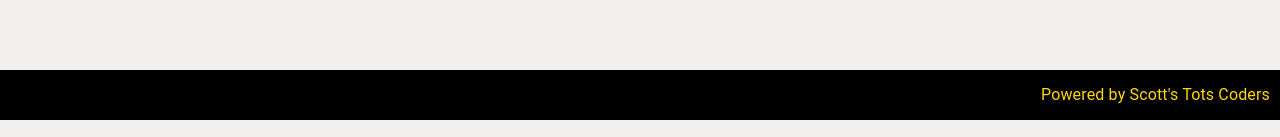
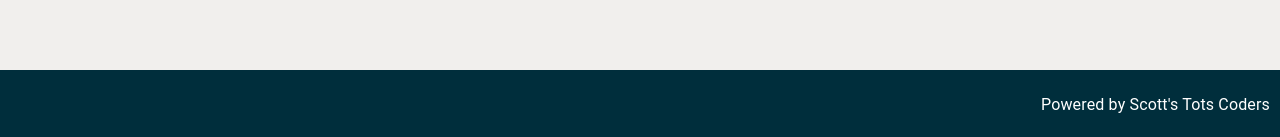
Before and after one commit to wzyndul/collabathon2024, a React (Vite) app in the folder frontend/: page / in a window 1280 px wide. Shown: the part 1434-1571 px from the top of the page. Built offline with nearby package versions, Linux system fonts and the light colour scheme; no server answers.

Commit message:
footer colors

```diff
--- a/frontend/src/components/Footer/Footer.css
+++ b/frontend/src/components/Footer/Footer.css
@@ -1,9 +1,9 @@
 .footer-container {
     display: flex;
-    background-color: black;
+    background-color: #002E3C;
     color: white;
     align-items: center;
     justify-content: end;
-    height: 50px;
+    height: 70px;
     padding: 10px;
 }
--- a/frontend/src/components/Footer/Footer.tsx
+++ b/frontend/src/components/Footer/Footer.tsx
@@ -4,7 +4,7 @@ import './Footer.css';
 export function Footer() {
   return (
     <div className='footer-container'>
-          <Typography variant="body1" color="#ffd700">
+          <Typography variant="body1">
               Powered by Scott's Tots Coders
 					</Typography>
     </div>
```
